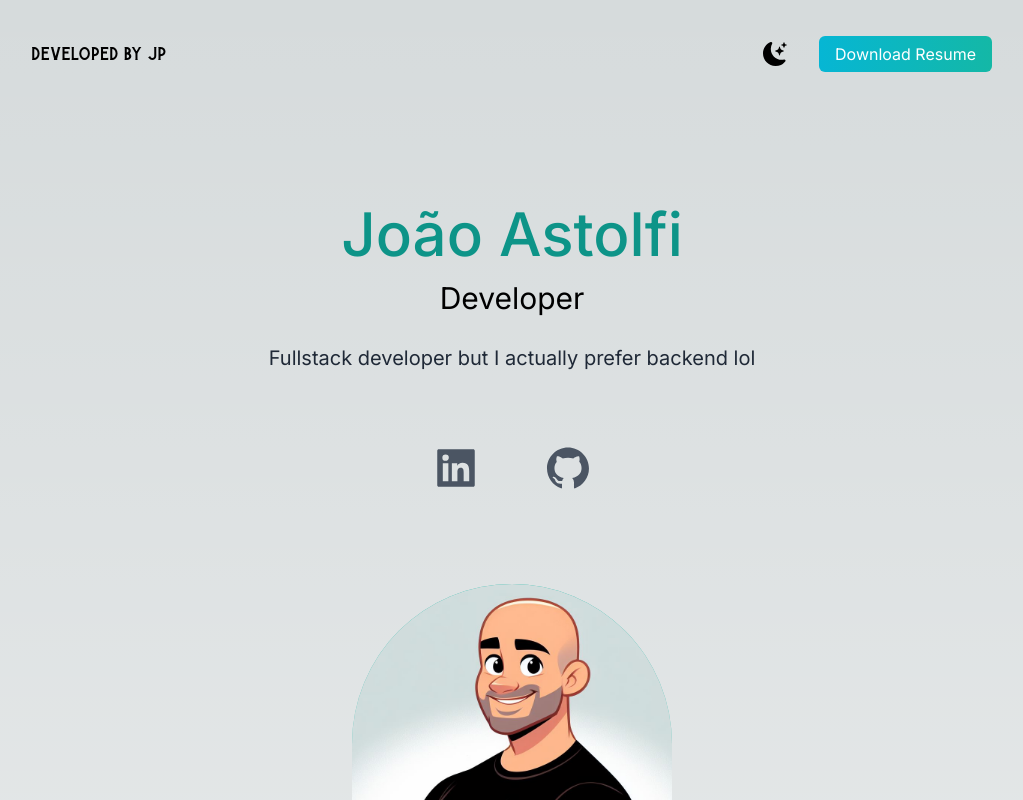
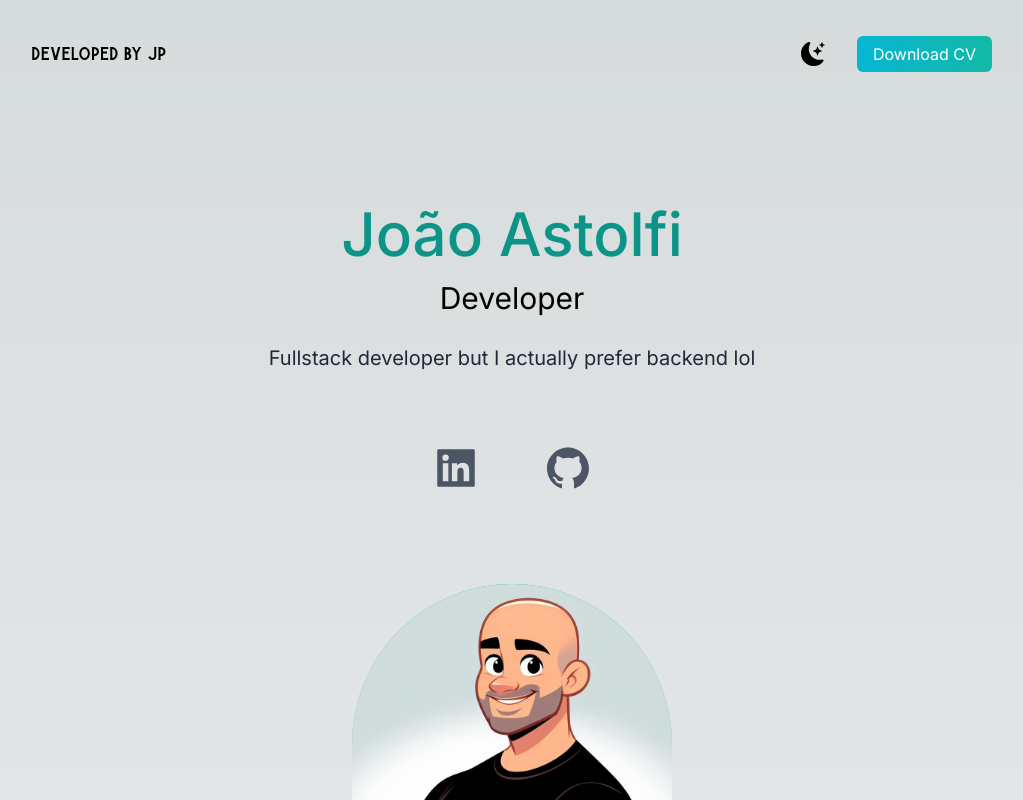
Before and after one commit to jpastolfi/react-portfolio, a Next.js app: page / in a window 1280 px wide. Shown: the top 800 px of the page, without its empty margins (128-1151 px from the left). Built offline with nearby package versions, Linux system fonts and the light colour scheme.

Commit message:
Header fixing

```diff
--- a/app/page.js
+++ b/app/page.js
@@ -20,7 +20,7 @@ export default function Home() {
             <h1 className='text-xl font-burtons dark:text-gray-100'>developed by jp</h1>
             <ul className='flex items-center'>
               <li><BsFillMoonStarsFill onClick = {() => setDarkMode(!darkMode)}className='cursor-pointer text-2xl dark:text-gray-200' /></li>
-              <li><a className='bg-gradient-to-r from-cyan-500 to-teal-500 text-white px-4 py-2 rounded-md ml-8' href="/João Astolfi CV.pdf" download="Joao Astolfi CV" target="_blank" rel="nonreferrer">Download Resume</a></li>
+              <li><a className='bg-gradient-to-r from-cyan-500 to-teal-500 text-white px-4 py-2 rounded-md ml-8' href="/João Astolfi CV.pdf" download="Joao Astolfi CV" target="_blank" rel="nonreferrer">Download CV</a></li>
             </ul>
           </nav>
           <div className='text-center p-10'>
```
